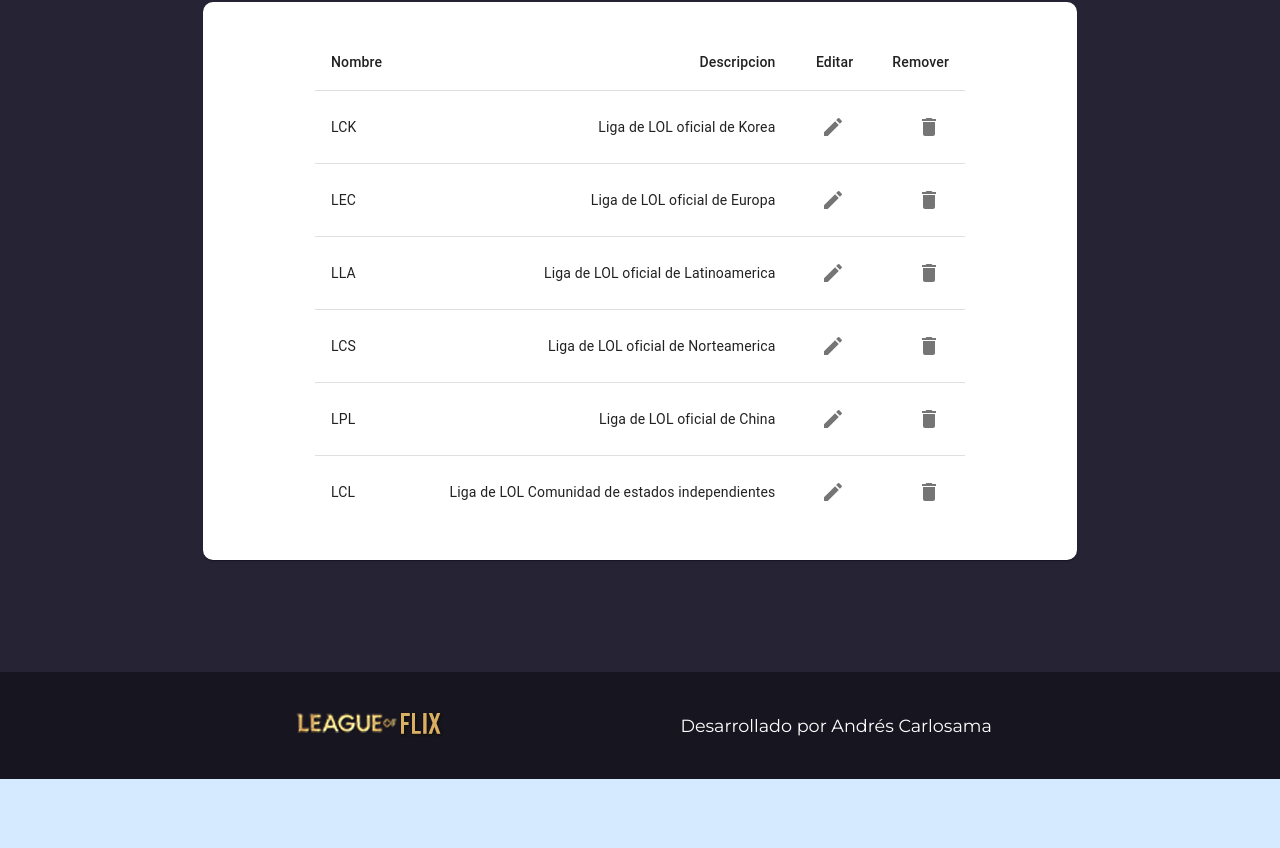
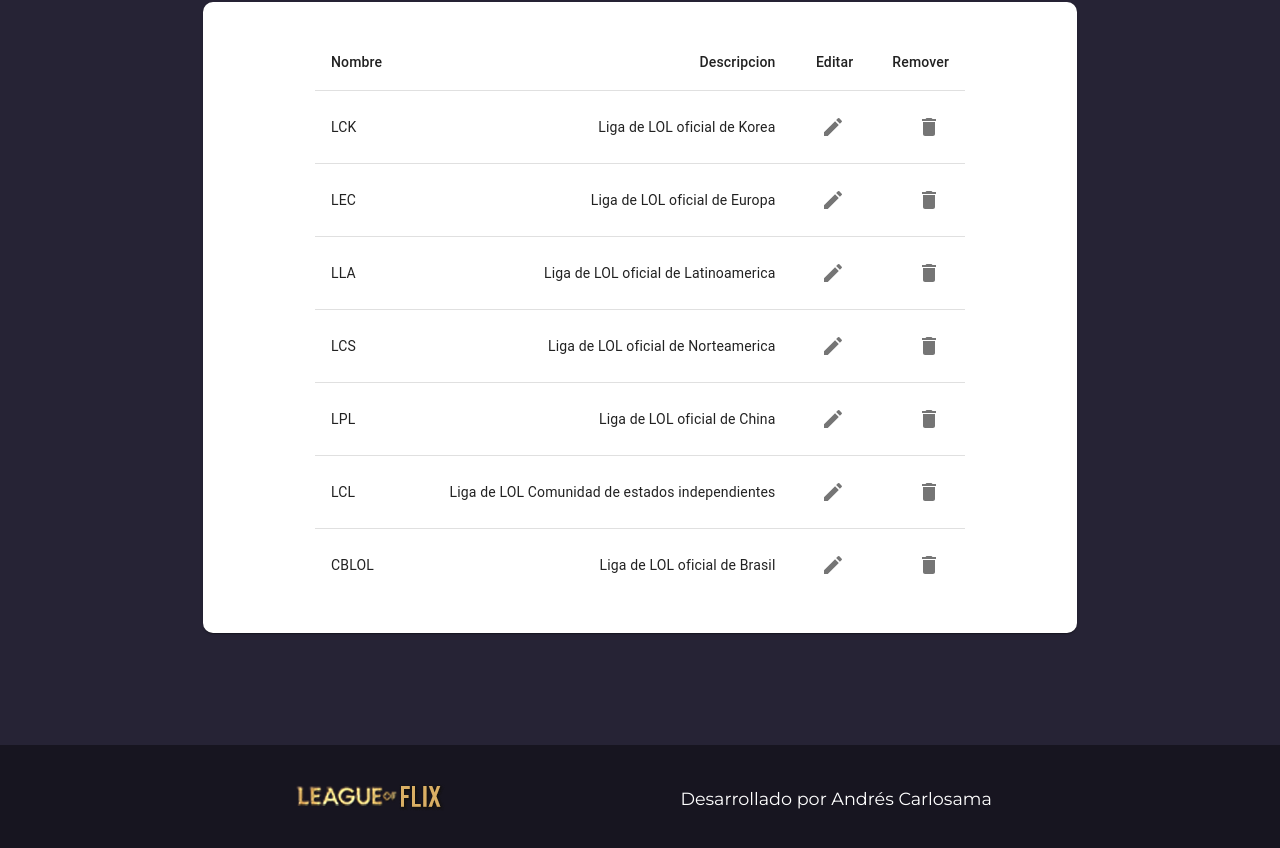
Before and after one commit to AndresCarlosamaDev/LeagueOfFlix, a React (Create React App) app: page /nueva-categoria in a window 1280 px wide. Shown: the part 813-1661 px from the top of the page. Before the commit the page ends 1592 px from the top, so only its background shows below. Built offline with nearby package versions, Linux system fonts and the light colour scheme; data requests are answered from the project's data file.

Commit message:
Servidor Online Vercel

```diff
--- a/db.json
+++ b/db.json
@@ -34,6 +34,12 @@
       "id": "297af18f-2c85-4d1c-9713-e5ea566cc4af",
       "nombre": "LCL",
       "descripcion": "Liga de LOL Comunidad de estados independientes",
+      "codigo": "12345"
+    },
+    {
+      "id": "1d44ad54-9af9-461e-b5b2-91e5e7988ec1",
+      "nombre": "CBLOL",
+      "descripcion": "Liga de LOL oficial de Brasil",
       "codigo": "12345"
     }
   ],
@@ -130,7 +136,7 @@
       "id": "80e8b3d6-25df-4ace-9744-fee580211601",
       "titulo": "Opening Title | 2022 LCK Summer Split",
       "url": "https://www.youtube.com/embed/Hs3LFwb8b7w?si=qkk7e2GkvB7rtPHb",
-      "liga": false,
+      "liga": "LCK",
       "descripcion": "Opening Title | 2022 LCK Summer Split",
       "codigo": "12345"
     },
@@ -189,6 +195,30 @@
       "liga": "LPL",
       "descripcion": "JDG VS. LNG - LPL Summer Finals 2023",
       "codigo": "12345"
+    },
+    {
+      "id": "1095e63e-4363-4495-9034-605c5121f1a8",
+      "titulo": "Cerimônia de Abertura, com Mastercard",
+      "url": "https://www.youtube.com/embed/iWIY9ruo8Xo?si=HeLW3s4ene-pWtEm",
+      "liga": "CBLOL",
+      "descripcion": "Cerimônia de Abertura, com Mastercard",
+      "codigo": "12345"
+    },
+    {
+      "id": "55e085fb-6aa7-4849-a2bd-9cdbdf76726a",
+      "titulo": "Halftime Show Heineken",
+      "url": "https://www.youtube.com/embed/3vcm19DIO_c?si=yhF8NMwA2Yl6foBh",
+      "liga": "CBLOL",
+      "descripcion": "Final CBLOL 2023",
+      "codigo": "12345"
+    },
+    {
+      "id": "6e368543-83df-4162-977b-2d49117bb08d",
+      "titulo": "De volta para o Recife: especial Final do #CBLOL",
+      "url": "https://www.youtube.com/embed/Qrtxsp43Fi8?si=4kzo54uKhz1aQib5",
+      "liga": "CBLOL",
+      "descripcion": "De volta para o Recife: especial Final do #CBLOL",
+      "codigo": "12345"
     }
   ]
 }
--- a/package.json
+++ b/package.json
@@ -16,6 +16,7 @@
     "react-dom": "^18.2.0",
     "react-router-dom": "^6.15.0",
     "react-scripts": "5.0.1",
+    "react-slick": "^0.29.0",
     "styled-components": "^6.0.7",
     "uuid": "^9.0.1",
     "web-vitals": "^2.1.4"
--- a/public/index.html
+++ b/public/index.html
@@ -10,6 +10,7 @@
       content="Web site created using create-react-app"
     />
     <link rel="apple-touch-icon" href="%PUBLIC_URL%/logo192.png" />
+
     <!--
       manifest.json provides metadata used when your web app is installed on a
       user's mobile device or desktop. See https://developers.google.com/web/fundamentals/web-app-manifest/
--- a/src/Components/Home/Videos.jsx
+++ b/src/Components/Home/Videos.jsx
@@ -44,7 +44,8 @@
       {ligas.map((liga) => (
         <div className="videos_conteinAll">
           <div className="videos_logo">
-            <img src={liga.nombre} alt={liga.nombre} />
+            {/* <img src={liga.nombre} alt={liga.nombre} /> */}
+            <h1>{liga.nombre}</h1>
           </div>
           <div className="videos_botones azul">
             <img
--- a/src/Components/NuevaCategoria/FormularioNC.jsx
+++ b/src/Components/NuevaCategoria/FormularioNC.jsx
@@ -18,6 +18,7 @@
     const url = "ligas"
     const datos = {id:uuid(), nombre:liga.value, descripcion:desc.value, codigo:cod.value}
     crearLiga(url, datos)
+    console.log(datos)
   }
 
   const limpiarDatos = () => {
@@ -30,7 +31,7 @@
   //Hooks
   const [liga, setLiga] = useState({ value: "", valid: null });
   const [desc, setDesc] = useState({ value: "", valid: null });
-  const [img, setImg] = useState({ value: "", valid: true });
+  const [img, setImg] = useState({ value: null, valid: true });
   const [cod, setCod] = useState({ value: "", valid: null });
 
 
@@ -66,10 +67,8 @@
           />
           <Imagen
             contextData={contextData.img}
-            value={img.value}
-            onChange={(e) => {
-              console.log((e))
-            }}
+            value
+            confImg={setImg}
           />
           <TextField
             sx={{ width: '80%', mb: '1.5rem' }}
--- a/src/Components/NuevaCategoria/Imagen.jsx
+++ b/src/Components/NuevaCategoria/Imagen.jsx
@@ -1,12 +1,23 @@
-import React from "react";
+import React, {useState} from "react";
 import '../../assets/css/imagen.css'
 
 
-export const Imagen = ({contextData}) => {
+export const Imagen = ({contextData, confImg}) => {
+
+    const [img, setImg] = useState({ value: null, valid: true });
+
+    // const subirArchivos = (e) => {
+    //     confImg(e)
+    // }
+
     return (
         <div className="imagen_contein">
             <label className="imagen_contain-label">{contextData}</label>
-            <input type="file" />
+            <input
+            type="file"
+            name="files"
+            // value={img}
+            onChange={(e) => confImg(e.target.files)}/>
         </div>
     )
 }
--- a/src/api/api.js
+++ b/src/api/api.js
@@ -4,16 +4,19 @@
     baseURL: "http://localhost:5000"
 })
 const urlBase = "http://localhost:5000"
+const urlServer = "https://j-server-league-of-flix.vercel.app"
 
 
 // Formulario Categoria
 export const buscar = async (url, setData) => {
     const response = await api.get(url)
+
+
     setData(response.data)
 }
 
 export const crearLiga = (url, ligaObj) => {
-    const nuevaLiga = `${urlBase}/${url}`
+    const nuevaLiga = `${urlServer}/${url}`
     return axios.post(nuevaLiga, ligaObj)
 }
 
@@ -22,7 +25,7 @@
 }
 
 export const borrarLiga = async (url,idLiga) => {
-    const eliminarLiga = `${urlBase}/${url}/${idLiga}`
+    const eliminarLiga = `${urlServer}/${url}/${idLiga}`
     axios.delete(eliminarLiga)
 }
 
@@ -34,6 +37,6 @@
 }
 
 export const crearVideo = (url, ligaObj) => {
-    const nuevaLiga = `${urlBase}/${url}`
+    const nuevaLiga = `${urlServer}/${url}`
     return axios.post(nuevaLiga, ligaObj)
 }
--- a/src/assets/css/video.css
+++ b/src/assets/css/video.css
@@ -23,9 +23,15 @@
     align-items: center;
 }
 
-.videos_logo img{
+/* .videos_logo img{
     height: 9vh;
     margin-bottom: 2rem;
+} */
+.videos_logo h1{
+    font-size: 2.5rem;
+    padding: 1rem 0;
+    color: var(--rosado);
+    font-weight: 400;
 }
 
 /* Videos */
@@ -36,11 +42,11 @@
     justify-content: flex-start;
 }
 .btn-left {
-    top: 9rem;
+    top: 10rem;
     left: -2rem;
 }
 .btn-right {
-    top: 9rem;
+    top: 10rem;
     right: -2rem;
 }
 
@@ -63,7 +69,7 @@
 
 .videos_content-text h3 {
     color: white;
-    font-weight: 500;
+    font-weight: 200;
     font-size: 1.2rem;
     transition: .3s all ease-in-out;
 }
```
Also changed, not shown: src/assets/css/slider.css (added), 1 other file (tests, documents, lock files or other folders).
